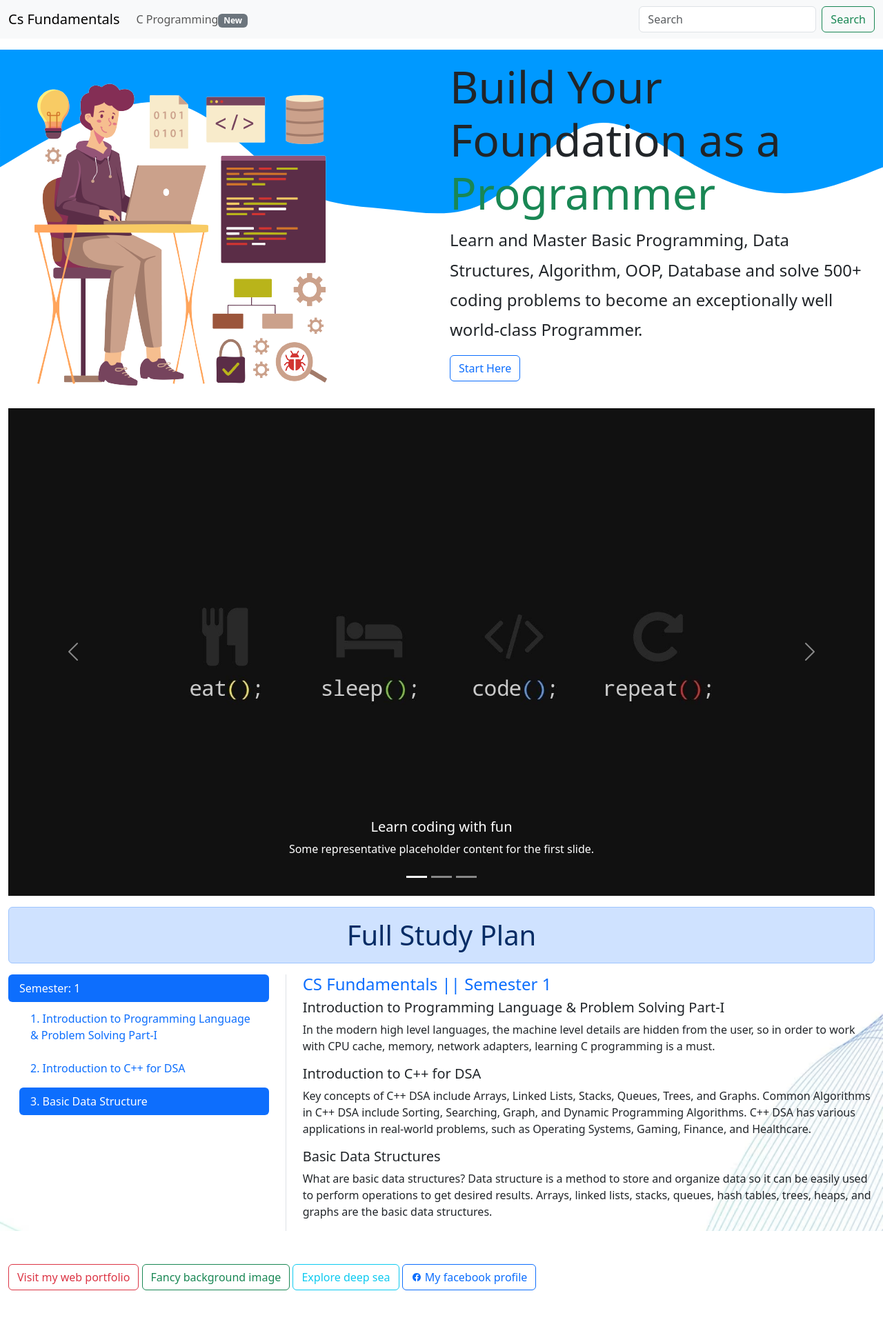
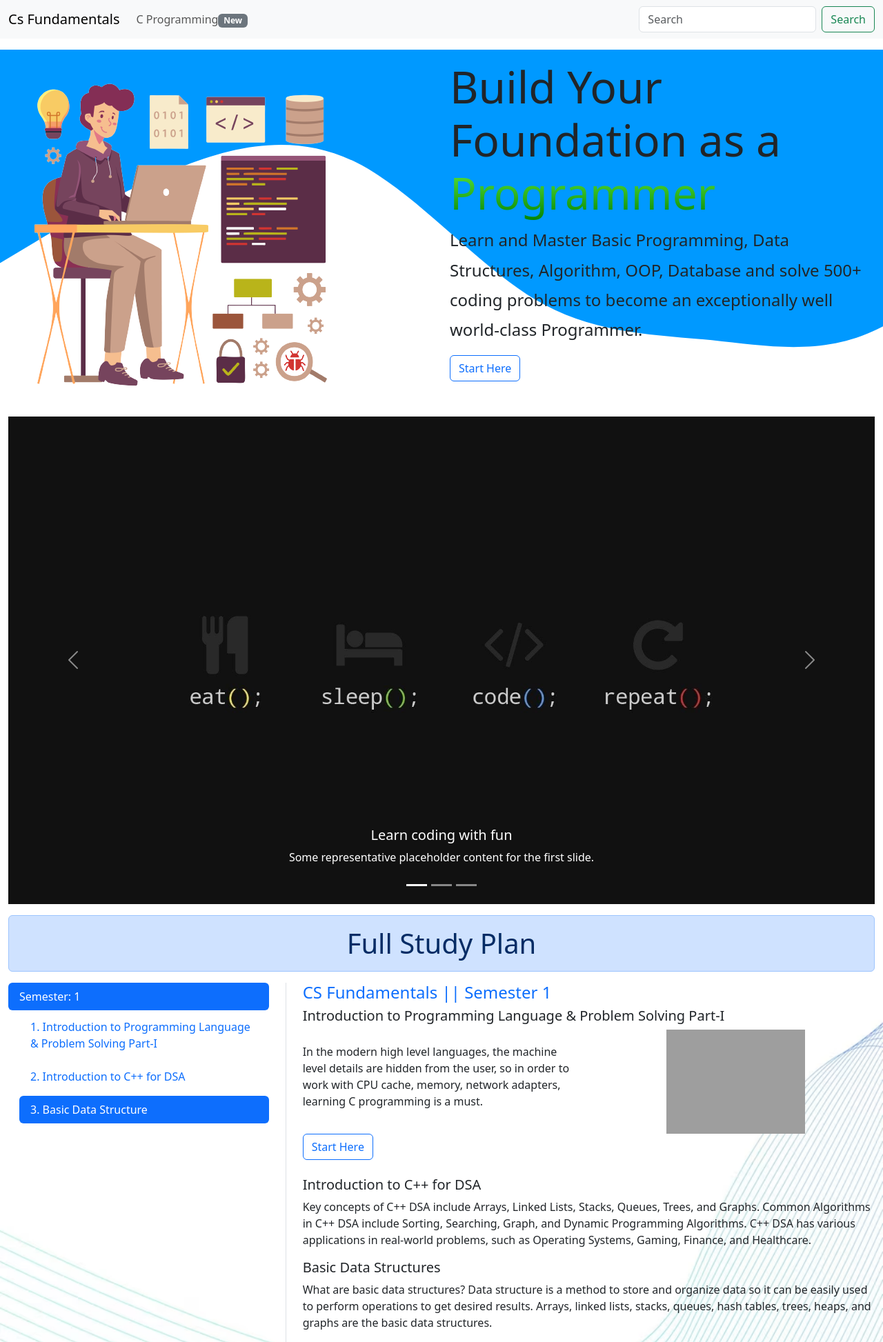
Before and after one commit to MostafizurSawon/cs-fundamentals, a plain HTML site: page index.html in a window 1280 px wide. Shown: the top 1946 px of the page at 69% size. Before the commit the page ends 1919 px from the top, so only its background shows below. Drawn offline with nearby package versions, Linux system fonts and the light colour scheme; grey boxes are pictures that could not be loaded.

Commit message:
button added on c programming

```diff
--- a/index.html
+++ b/index.html
@@ -78,7 +78,7 @@
               <h1>
                 Build Your <br />
                 Foundation as a<br />
-                <span class="text-success">Programmer</span>
+                <span class="span-text">Programmer</span>
               </h1>
               <h4>
                 Learn and Master Basic Programming, Data Structures, Algorithm,
@@ -86,9 +86,9 @@
                 exceptionally well world-class Programmer.
               </h4>
 
-              <button type="button" class="mt-2 btn btn-outline-primary">
+              <a href="#plan"><button type="button" class="mt-2 btn btn-outline-primary">
                 Start Here
-              </button>
+              </button></a>
             </div>
           </div>
         </div>
@@ -194,7 +194,7 @@
     <!-- main body here -->
     <main class="main-bg">
 
-      <section class="container-fluid my-3">
+      <section id="plan" class="container-fluid my-3">
         <div class="alert h1 alert-primary text-center" role="alert">
                 Full Study Plan
         </div>
@@ -243,11 +243,21 @@
                 <h5>
                   Introduction to Programming Language & Problem Solving Part-I
                 </h5>
-                <p>
-                  In the modern high level languages, the machine level details
-                  are hidden from the user, so in order to work with CPU cache,
-                  memory, network adapters, learning C programming is a must.
-                </p>
+                <div class="row d-flex justify-content-center align-items-center">
+                  <div class="col-lg-6 col-sm-12">
+                    <p>
+                      In the modern high level languages, the machine level details
+                      are hidden from the user, so in order to work with CPU cache,
+                      memory, network adapters, learning C programming is a must.
+                    </p>
+                  </div>
+                  <div class="col-lg-6 col-sm-12 d-flex justify-content-center align-items-center">
+                    <img src="https://img.freepik.com/premium-vector/letter-c-made-from-binary-code-digits-technology-background_601748-6662.jpg" alt="" class="img-fluid w-50">
+                  </div>
+                </div>
+                <a href="topics/c/1-start-with-c.html"><button type="button" class="mb-4 btn btn-outline-primary">
+                  Start Here
+                </button></a>
               </div>
               <div id="item-1-2">
                 <h5>Introduction to C++ for DSA</h5>
--- a/style.css
+++ b/style.css
@@ -5,8 +5,25 @@ a {
 .banner-text {
   background-image: url(images/main-top.svg);
   width: 100%;
-  height: 520px;
-  background-repeat: repeat-x;
+  height: auto;
+  background-size: cover;
+  /* background-repeat: repeat-x; */
+  margin-bottom: 1rem;
+}
+
+.span-text {
+  background: -webkit-linear-gradient(#65f140, green);
+  -webkit-background-clip: text;
+  -webkit-text-fill-color: transparent;
+}
+
+.span-text:hover {
+  background: -webkit-linear-gradient(green, #65f140);
+  -webkit-background-clip: text;
+  -webkit-text-fill-color: transparent;
+  cursor: cell;
+  margin-left: 10px;
+  transition: 1s;
 }
 
 .banner-text h1 {
```
Also changed, not shown: topics/c/1-start-with-c.html (+6 -4 lines), topics/c/style.css (+15 -0 lines), topics/c/weeks/1-week.html (+1 -1 lines).
